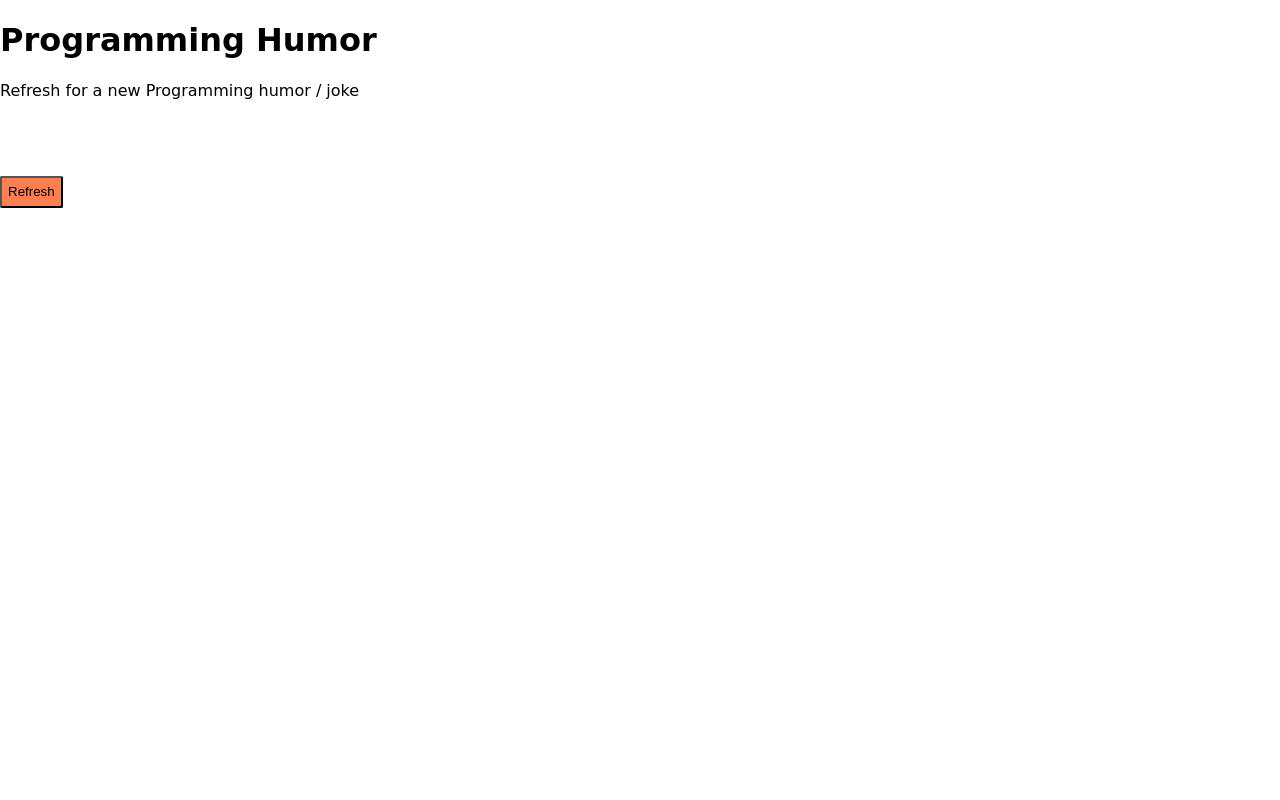
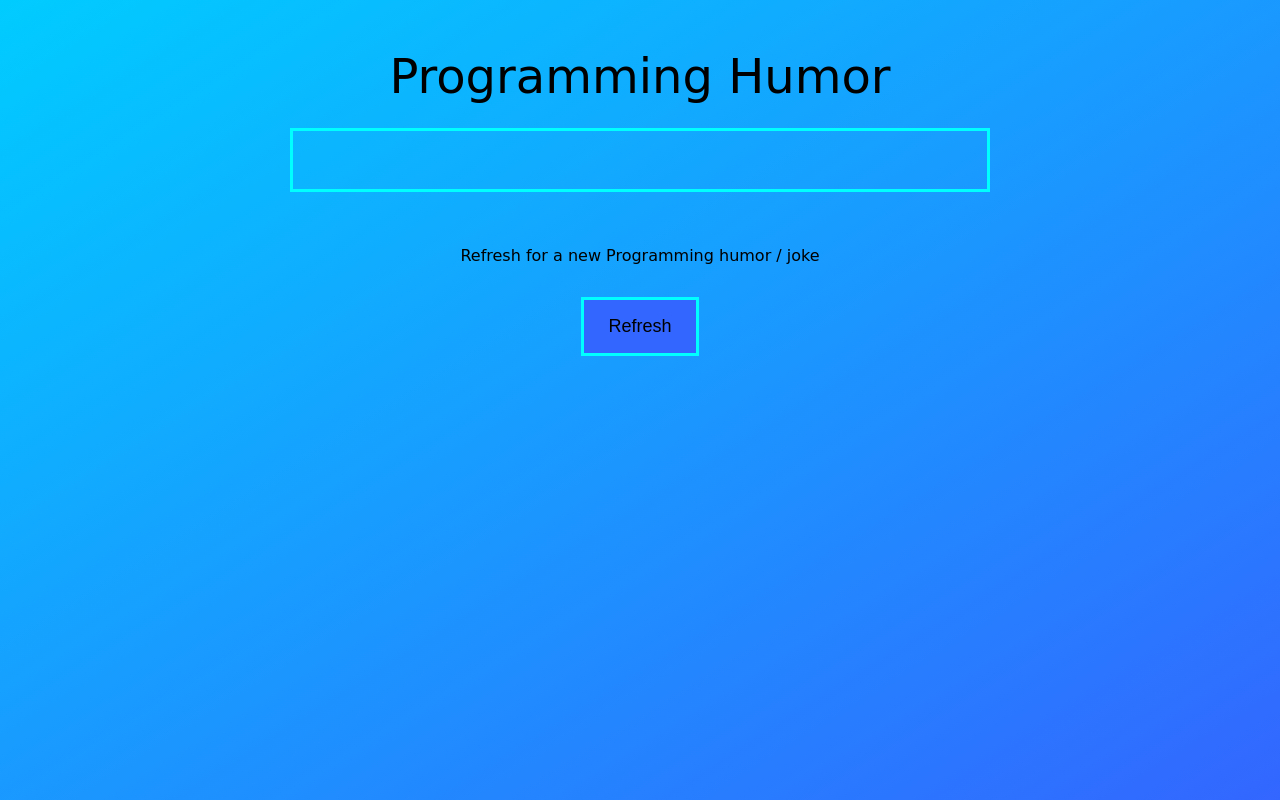
Before and after one commit to AnkitKarnAK/programmerHumor, a plain HTML site: page index.html in a window 1280 px wide. Drawn offline with Linux system fonts and the light colour scheme; no server answers; a web font is replaced by a local one.

Commit message:
added all css

```diff
--- a/index.html
+++ b/index.html
@@ -7,14 +7,26 @@
     <link rel="stylesheet" href="styles.css">
 </head>
 <body>
-    <h1>Programming Humor</h1>
-    <div>Refresh for a new Programming humor / joke <br><br><br>
-        <div id="output-div"></div>
-        <div id="output-div-two"></div>
-    </div>
-    <br><br>
-    <button id="txt-button">Refresh</button>
 
-    <script src="index.js"></script>
+    <nav>
+        <div style="font-size:3rem;
+     padding:1rem;">Programming Humor</div>
+
+    </nav>
+
+    <main class="container-center">
+        <!-- <img src="image.png" class="nav-png"> -->
+        <div class="main-class"><br>
+            <div id="output-div"></div>
+            <div id="output-div-two"></div><br>
+        </div>
+        <br><br>
+        <p>Refresh for a new Programming humor / joke </p>
+        <button id="txt-button">Refresh</button>
+    </main>
+
+
+
+    <script src="index.js" type="text/javascript"></script>
 </body>
 </html>
--- a/index.js
+++ b/index.js
@@ -12,10 +12,7 @@ function errorHandler(error){
     alert("error")
 }
 
-
-
-function clickHandler(){
-
+function getJokes(){
     fetch(apiURL)
     .then(response => response.json())
     .then(json => {
@@ -28,7 +25,7 @@ function clickHandler(){
             outputDiv.innerText= outputText;
             outputDiv2.innerText=json.delivery;
         }
-        console.log(json.type);
+        console.log("joke type: ",json.type);
 
     })
     .catch(errorHandler);
@@ -36,9 +33,12 @@ function clickHandler(){
 
 
 
+function clickHandler(){
+
+    getJokes();
+}
 
 
-
-
+getJokes();
 
 refreshButton.addEventListener("click",clickHandler)
--- a/styles.css
+++ b/styles.css
@@ -1,24 +1,69 @@
 @import url('https://fonts.googleapis.com/css2?family=Potta+One&display=swap');
-:root{
-    --primary-color: black;
-}
 
 
 body{
     font-family: 'Potta One', cursive;
     margin: 0px;
+
+    text-align: center;
+
+    /* background: linear-gradient(to bottom right, #5b54f8, #6553f7, #6f53f6, #7752f5, #7f52f4, #8851f4, #914ff5, #994ef5, #a54af7, #b045f8, #bc3ff9, #c738f9); */
+
+    background: linear-gradient(to bottom right, #00ccff 0%, #3366ff 100%);
+    background-attachment: fixed;
+
+
 }
+
+
+
+nav {
+
+    text-align: center;
+    padding-top: 2rem;
+}
+
+
+
+main {
+    margin: auto;
+    padding: 2rem;
+    padding-top: 0.5rem;
+
+
+}
+
+.container-center {
+    max-width: 700px;
+    margin: auto;
+}
+
+.main-class{
+
+    color: cyan;
+    font-size: large;
+    border: solid cyan;
+    padding: 0.5rem;
+
+
+}
+
 
 button{
     color: var(--primary-color);
-    background-color:coral;
+    background-color:#3366ff;
+    border: cyan solid;
 
-    border-radius: 2px;
+
+    margin: 1rem;
+    padding: 1rem 1.5rem;
+    font-size: large;
     cursor: pointer;
-    height: 32px;
+    position:static;
     transition: all 0.2s ease-in-out;
 
 }
 button:hover {
     transform: scale(1.2);
+    border: cyan solid;
 }
```
Also changed, not shown: image.png (added).
